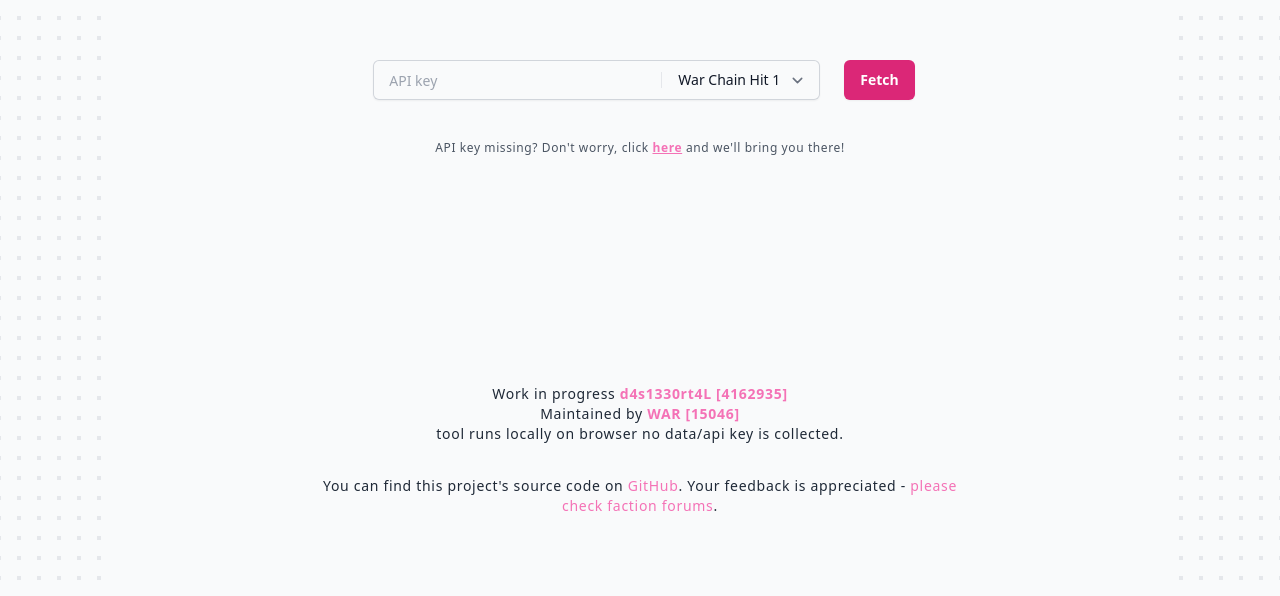
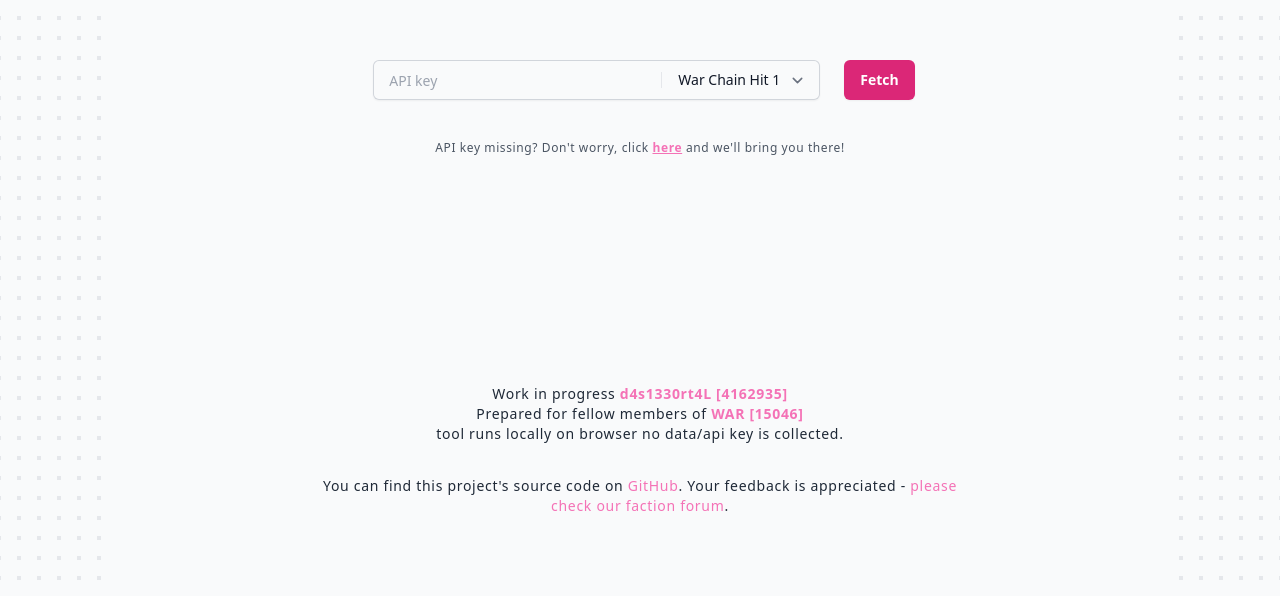
Before and after one commit to d4s1330rt4L1/warchain, a plain HTML site: page index.html in a window 1280 px wide. Shown: the part 204-800 px from the top of the page. Drawn offline with nearby package versions, Linux system fonts and the light colour scheme.

Commit message:
Update index.html

```diff
--- a/index.html
+++ b/index.html
@@ -285,7 +285,7 @@
             class="font-extrabold text-pink-400 hover:text-pink-300"
             >d4s1330rt4L [4162935]</a
           ><br />
-          Maintained by
+          Prepared for fellow members of
           <a
             href="https://www.torn.com/factions.php?step=profile&ID=15046"
             class="font-extrabold text-pink-400 hover:text-pink-300"
@@ -302,10 +302,10 @@
             >GitHub</a
           >. Your feedback is appreciated -
           <a
-            href="https://www.torn.com/forums.php#/p=forums&f=999&b=1&a=15046"
+            href="https://www.torn.com/forums.php#/p=threads&f=999&t=16562744&b=1&a=15046"
             target="_blank"
             class="text-pink-400 hover:text-pink-300"
-            >please check faction forums</a
+            >please check our faction forum</a
           >.
         </p>
       </div>
```
